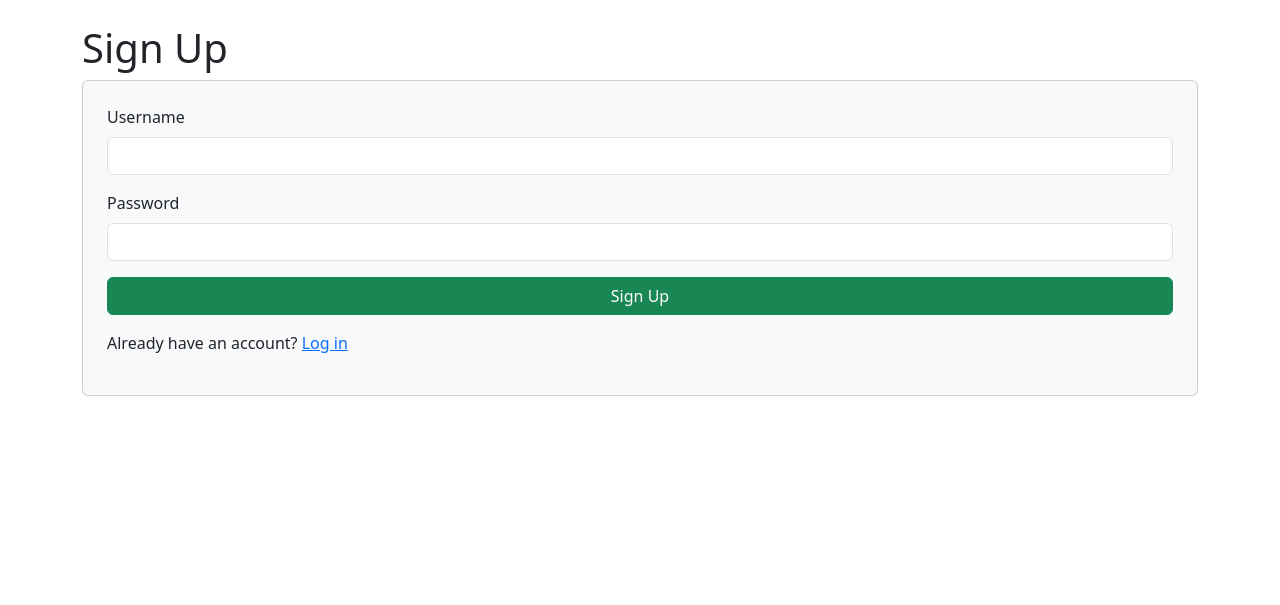
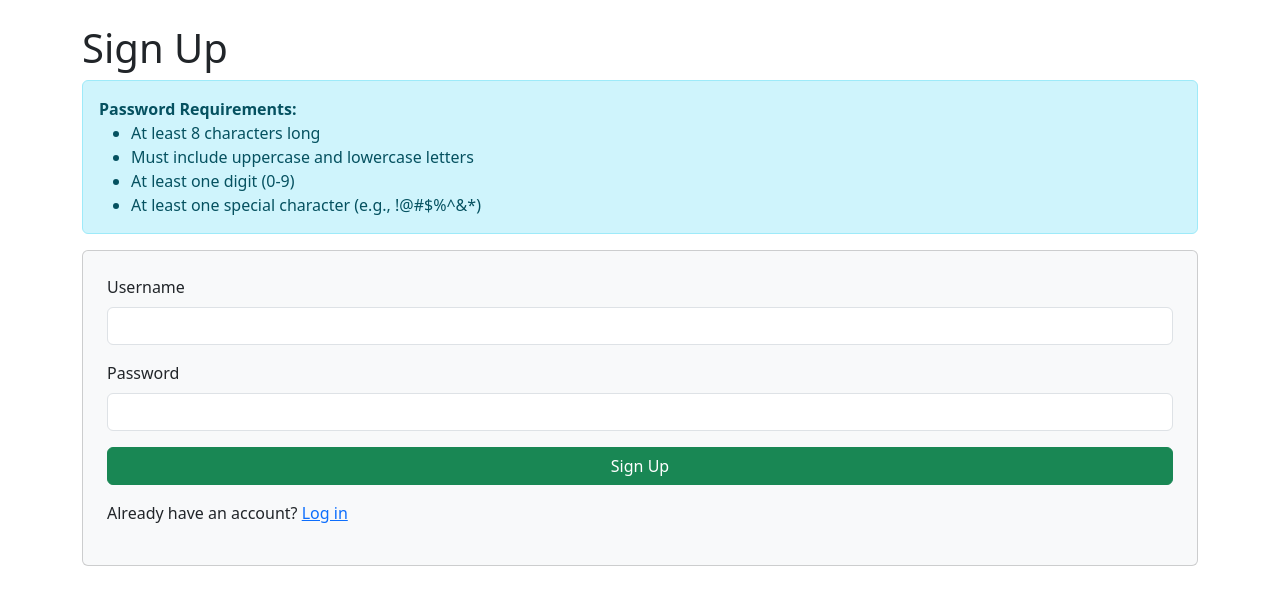
Before and after one commit to DaniAngelov17/AttackedBank, a Flask app: page /signup in a window 1280 px wide. Shown: the part 56-661 px from the top of the page. Run offline with Flask 3, Linux system fonts and the light colour scheme.

Commit message:
Safe password added

```diff
--- a/Version2/main.py
+++ b/Version2/main.py
@@ -1,4 +1,5 @@
 # main.py
+import re
 from flask import Flask, render_template, request, redirect, url_for, session
 from database_manager import DatabaseManager
 from user import User
@@ -9,12 +10,33 @@ app.secret_key = 'SOME_SECRET_KEY'  # Replace with a secure random value in prod
 # Initialize the database manager
 db_manager = DatabaseManager()
 
+def is_strong_password(password):
+    """
+    Return True if the password is at least 8 characters long,
+    and contains uppercase, lowercase, digit, and special character.
+    """
+    if len(password) < 8:
+        return False
+
+    if not re.search(r"[A-Z]", password):
+        return False
+
+    if not re.search(r"[a-z]", password):
+        return False
+
+    if not re.search(r"\d", password):
+        return False
+
+    # You can customize this list of special characters
+    special_chars_pattern = r"[!@#$%^&*()_+\-=\[\]{};':\"\\|,.<>/?]"
+    if not re.search(special_chars_pattern, password):
+        return False
+
+    return True
 
 @app.route('/')
 def home():
     return render_template('home.html')
-
-
 
 @app.route('/signup', methods=['GET', 'POST'])
 def signup():
@@ -27,12 +49,18 @@ def signup():
         if db_manager.user_exists(username):
             error = "Username already taken, please choose another."
         else:
-            # Create user in DB
-            db_manager.create_user(username, password)
-            return redirect(url_for('login'))
+            # Enforce strong password requirement
+            if not is_strong_password(password):
+                error = (
+                    "Password too weak! Must be at least 8 characters and include "
+                    "uppercase, lowercase, digits, and special characters."
+                )
+            else:
+                # Create user in DB if password is strong
+                db_manager.create_user(username, password)
+                return redirect(url_for('login'))
 
     return render_template('signup.html', error=error)
-
 
 @app.route('/login', methods=['GET', 'POST'])
 def login():
@@ -50,7 +78,6 @@ def login():
             error = "Invalid username or password."
 
     return render_template('login.html', error=error)
-
 
 @app.route('/dashboard', methods=['GET', 'POST'])
 def dashboard():
@@ -71,6 +98,7 @@ def dashboard():
         target_user_name = request.form['target_user']
         # Attack explanation required if user is admin
         attack_explanation = request.form.get('attack_explanation')  # Could be None if the field doesn't exist
+
         try:
             amount = float(request.form['amount'])
         except ValueError:
@@ -124,14 +152,11 @@ def dashboard():
         error=error
     )
 
-
-
 @app.route('/logout')
 def logout():
     session.pop('username', None)
     return redirect(url_for('login'))
 
-
 if __name__ == '__main__':
     # Run the Flask application
     app.run(host='0.0.0.0', port=5000, debug=True)
--- a/Version2/templates/signup.html
+++ b/Version2/templates/signup.html
@@ -3,19 +3,35 @@
 {% block title %}Sign Up{% endblock %}
 {% block content %}
   <h1>Sign Up</h1>
-  <form method="POST" class="card p-4 bg-light">
+
+  <!-- Instructions / Password Requirements -->
+  <div class="alert alert-info" role="alert">
+    <strong>Password Requirements:</strong>
+    <ul class="mb-0">
+      <li>At least 8 characters long</li>
+      <li>Must include uppercase and lowercase letters</li>
+      <li>At least one digit (0-9)</li>
+      <li>At least one special character (e.g., !@#$%^&*)</li>
+    </ul>
+  </div>
+
+  <form method="POST" class="card p-4 bg-light mt-3">
     <div class="mb-3">
       <label for="username" class="form-label">Username</label>
       <input type="text" class="form-control" name="username" id="username" required>
     </div>
+
     <div class="mb-3">
       <label for="password" class="form-label">Password</label>
       <input type="password" class="form-control" name="password" id="password" required>
     </div>
+
     <button type="submit" class="btn btn-success">Sign Up</button>
+
     <p class="mt-3">
        Already have an account? <a href="{{ url_for('login') }}">Log in</a>
     </p>
+
     {% if error %}
       <div class="alert alert-danger mt-3">{{ error }}</div>
     {% endif %}
```
Also changed, not shown: Version2/users.db.
